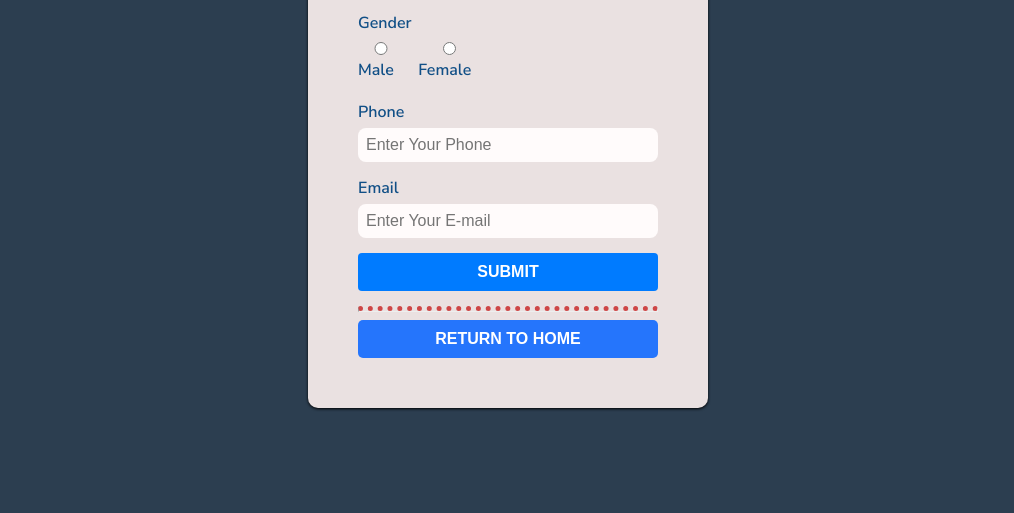
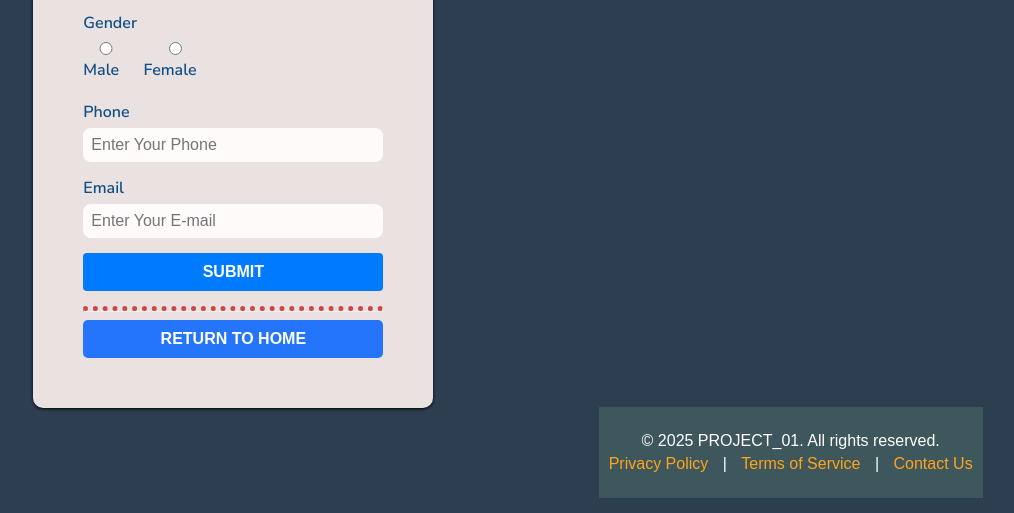
Before and after one commit to Ashish150806/project_01-jewelers, a plain HTML site: page code/login.html in a window 1280 px wide. Shown: the part 302-815 px from the top of the page, without its empty margins (132-1146 px from the left). Drawn offline with Linux system fonts and the light colour scheme.

Commit message:
login_footer
footer in login page

```diff
--- a/code/login.html
+++ b/code/login.html
@@ -138,6 +138,14 @@
             </div>
         </form>
     </div>
+ <!-- loginfooter -->
+    <div class="footer">
+        <p>&copy; 2025 PROJECT_01. All rights reserved.</p>
+        <p>
+          <a href="#">Privacy Policy</a> | <a href="#">Terms of Service</a> |
+          <a href="#">Contact Us</a>
+        </p>
+    </div>
 
 </body>
 </html>
```
